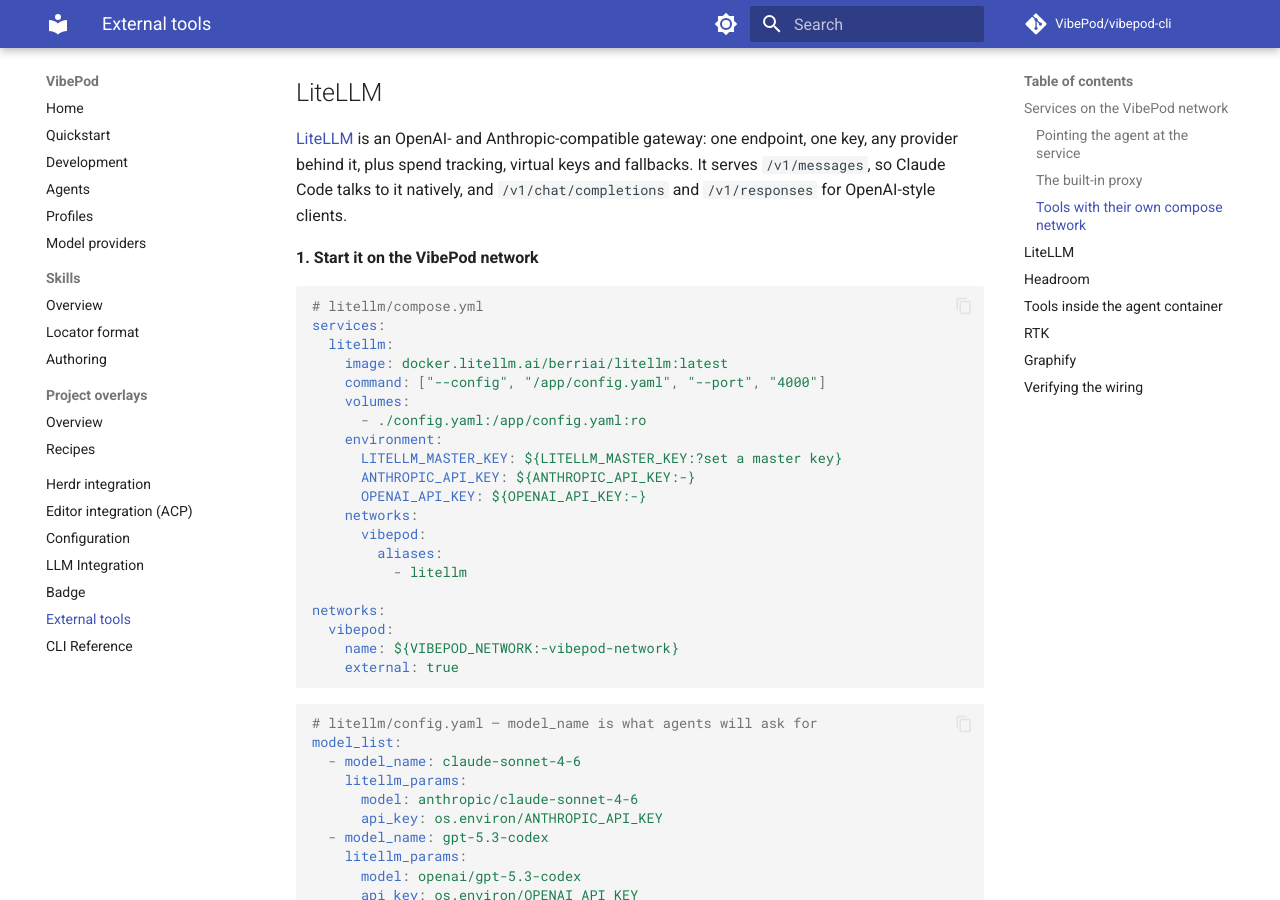
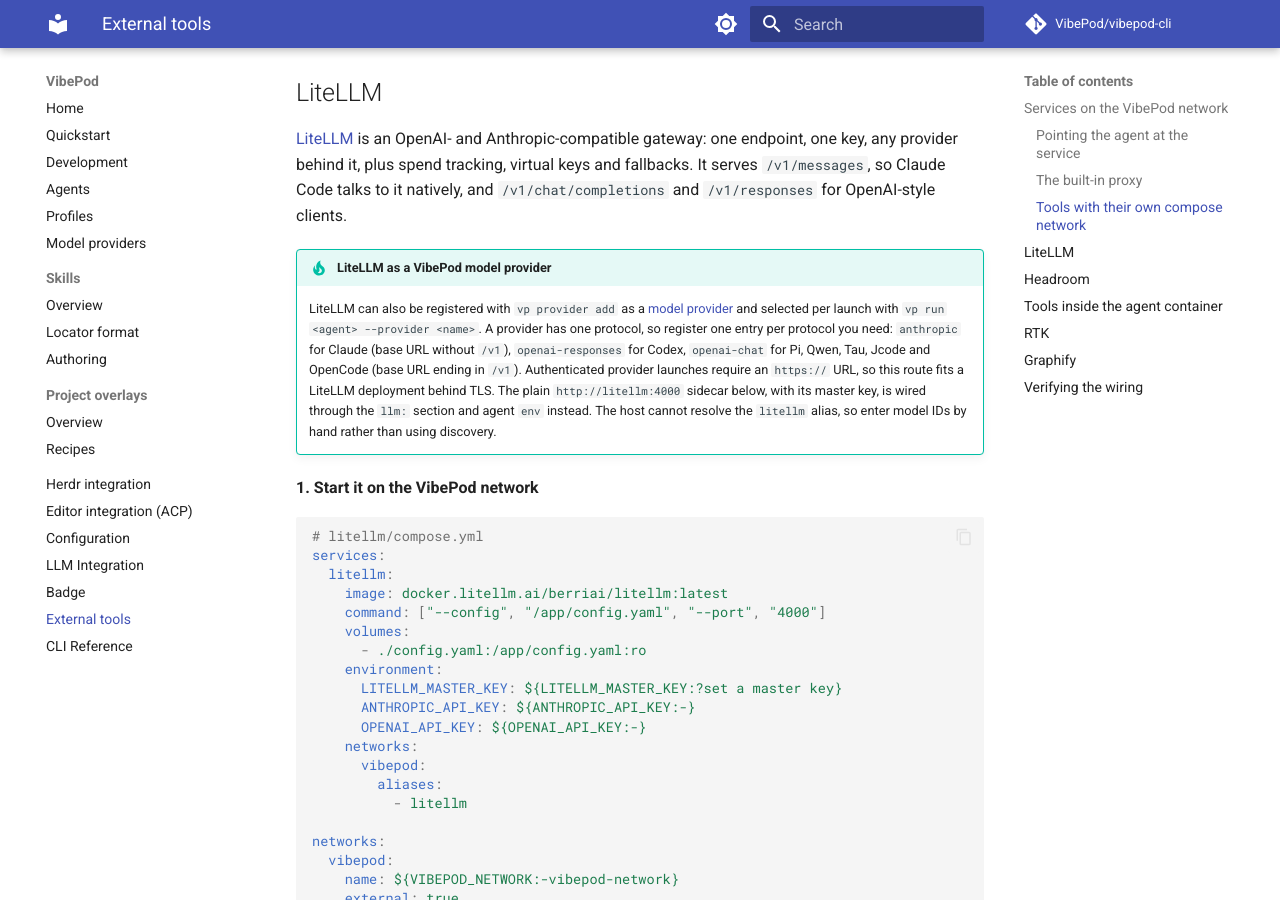
Before and after one commit to VibePod/vibepod-cli, an MkDocs documentation site: the page built from docs/integrations.md, in a window 1280 px wide and 900 px high, scrolled down 2862 px. Built offline with MkDocs 1.6.1 and Material for MkDocs 9.7.7, drawn with Linux system fonts in a browser that asks for light colours; comment, search, counter and statistics services are not loaded.

Commit message:
Point LiteLLM users to the model provider registry

```diff
--- a/docs/integrations.md
+++ b/docs/integrations.md
@@ -135,6 +135,19 @@
 virtual keys and fallbacks. It serves `/v1/messages`, so Claude Code talks to
 it natively, and `/v1/chat/completions` and `/v1/responses` for OpenAI-style
 clients.
+
+!!! tip "LiteLLM as a VibePod model provider"
+    LiteLLM can also be registered with `vp provider add` as a
+    [model provider](providers.md) and selected per launch with
+    `vp run <agent> --provider <name>`. A provider has one protocol, so
+    register one entry per protocol you need: `anthropic` for Claude (base URL
+    without `/v1`), `openai-responses` for Codex, `openai-chat` for Pi, Qwen,
+    Tau, Jcode and OpenCode (base URL ending in `/v1`). Authenticated
+    provider launches require an `https://` URL, so this route fits a LiteLLM
+    deployment behind TLS. The plain `http://litellm:4000` sidecar below,
+    with its master key, is wired through the `llm:` section and agent `env`
+    instead. The host cannot resolve the `litellm` alias, so enter model IDs
+    by hand rather than using discovery.
 
 **1. Start it on the VibePod network**
 
```
